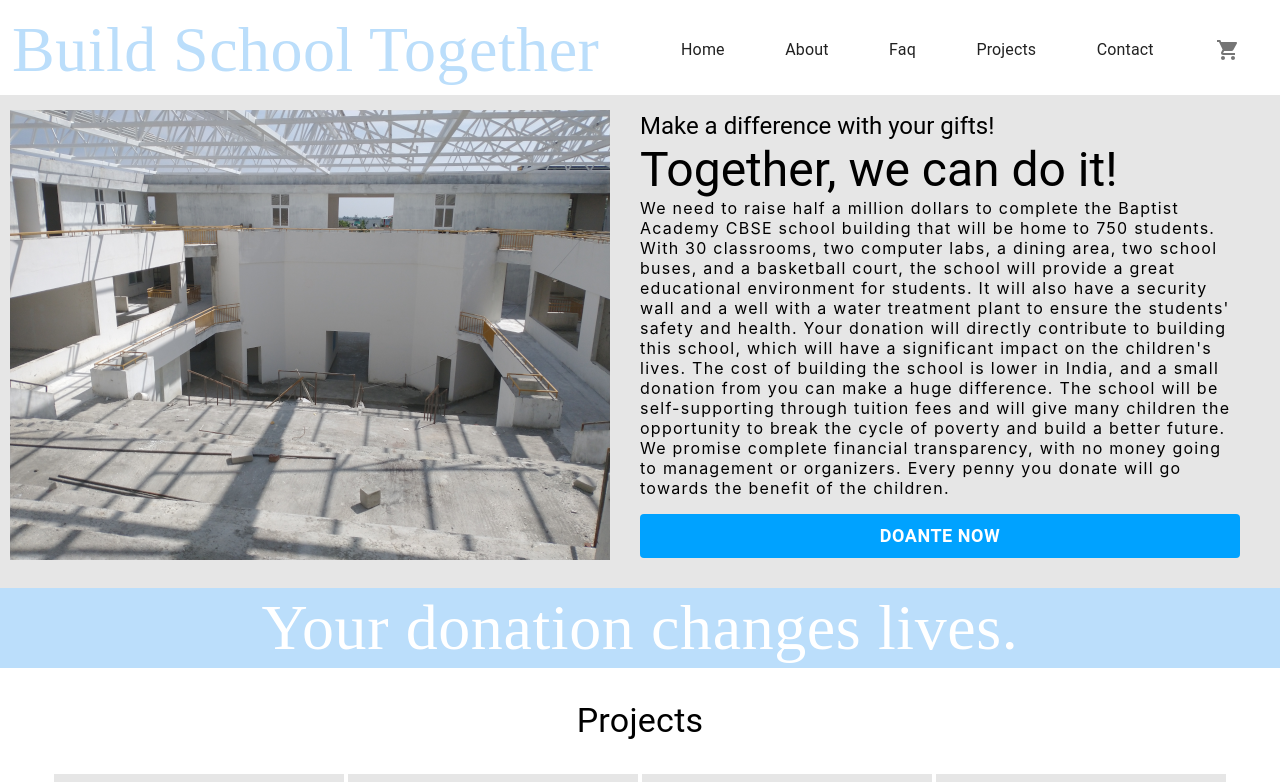
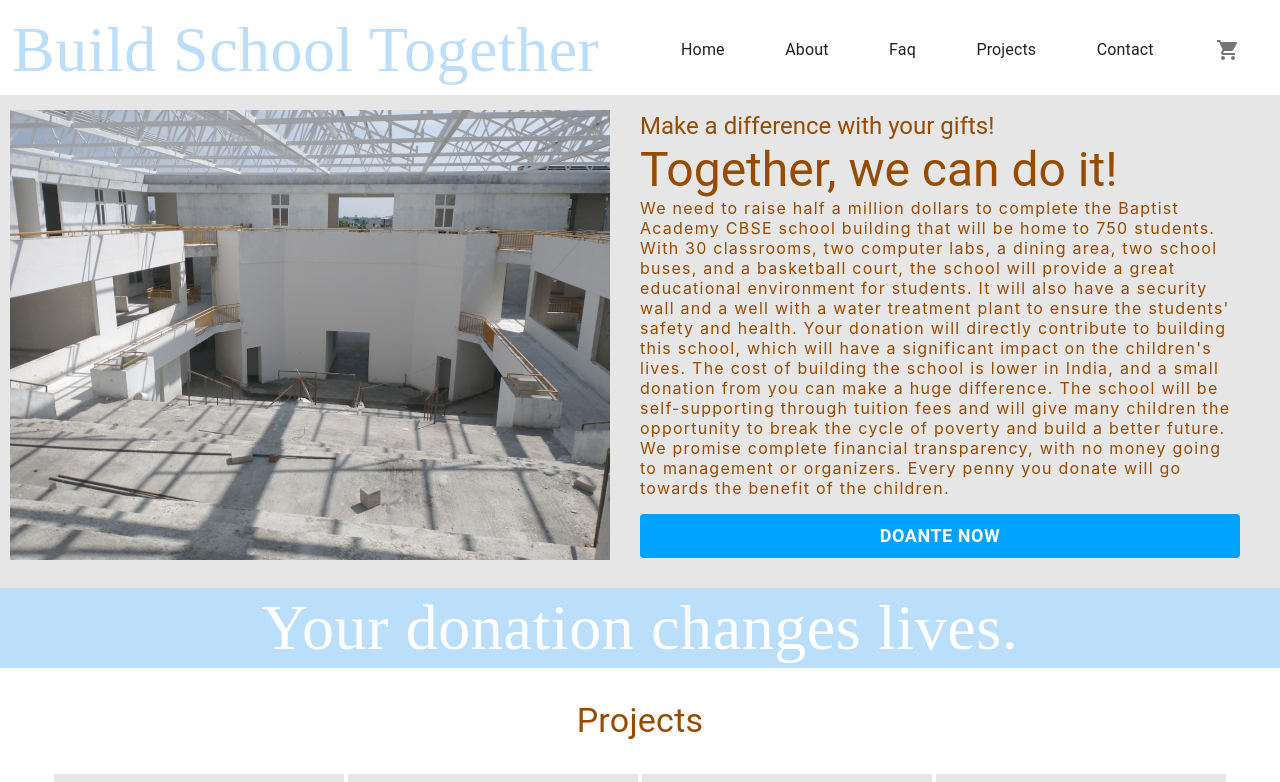
Before and after one commit to ipraisethelord/for-india-children, a React (Vite) app: page / in a window 1280 px wide. Shown: the top 782 px of the page. Built offline with nearby package versions, Linux system fonts and the light colour scheme; a web font is replaced by a local one.

Commit message:
Update App.css to change font color to brown

```diff
--- a/src/App.css
+++ b/src/App.css
@@ -1,5 +1,6 @@
 body {
-  background: #eee
+  background: #eee;
+  color: #964b00;
 }
 .App {
   text-align: center;
```
